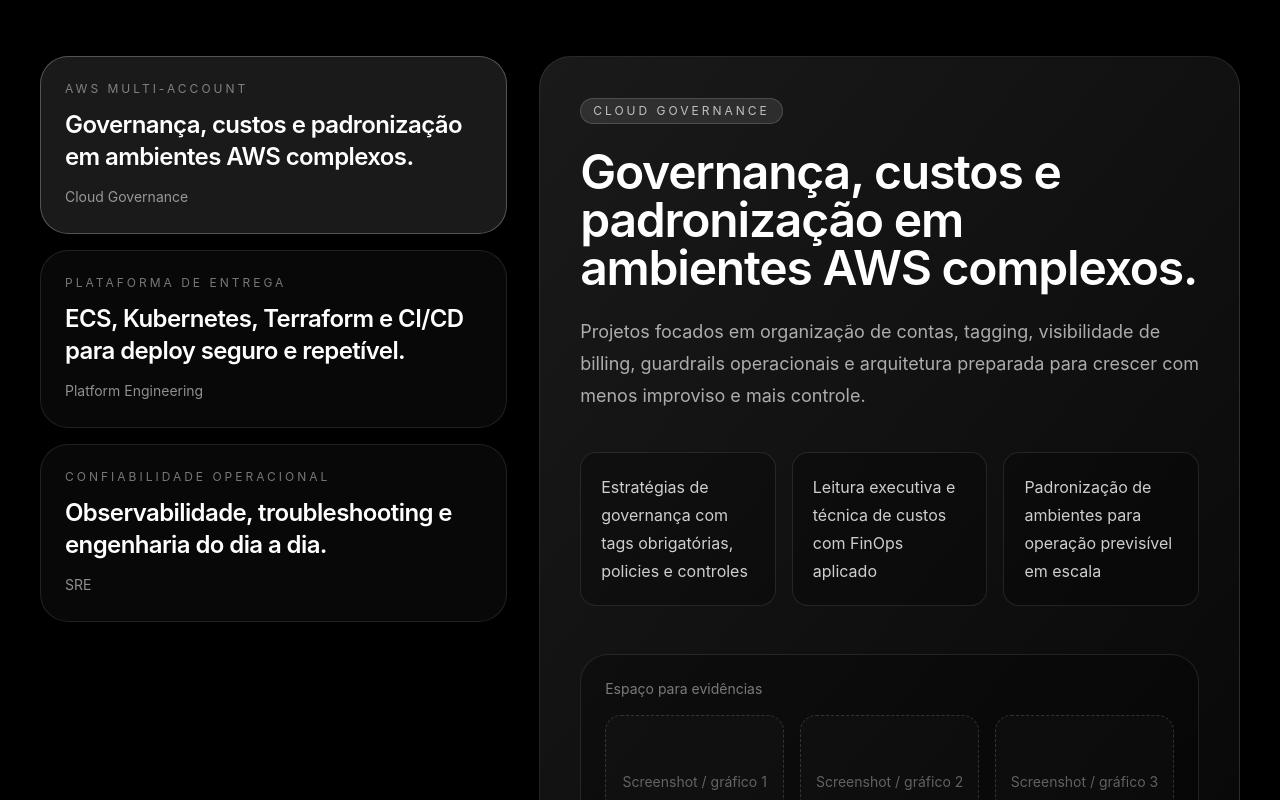
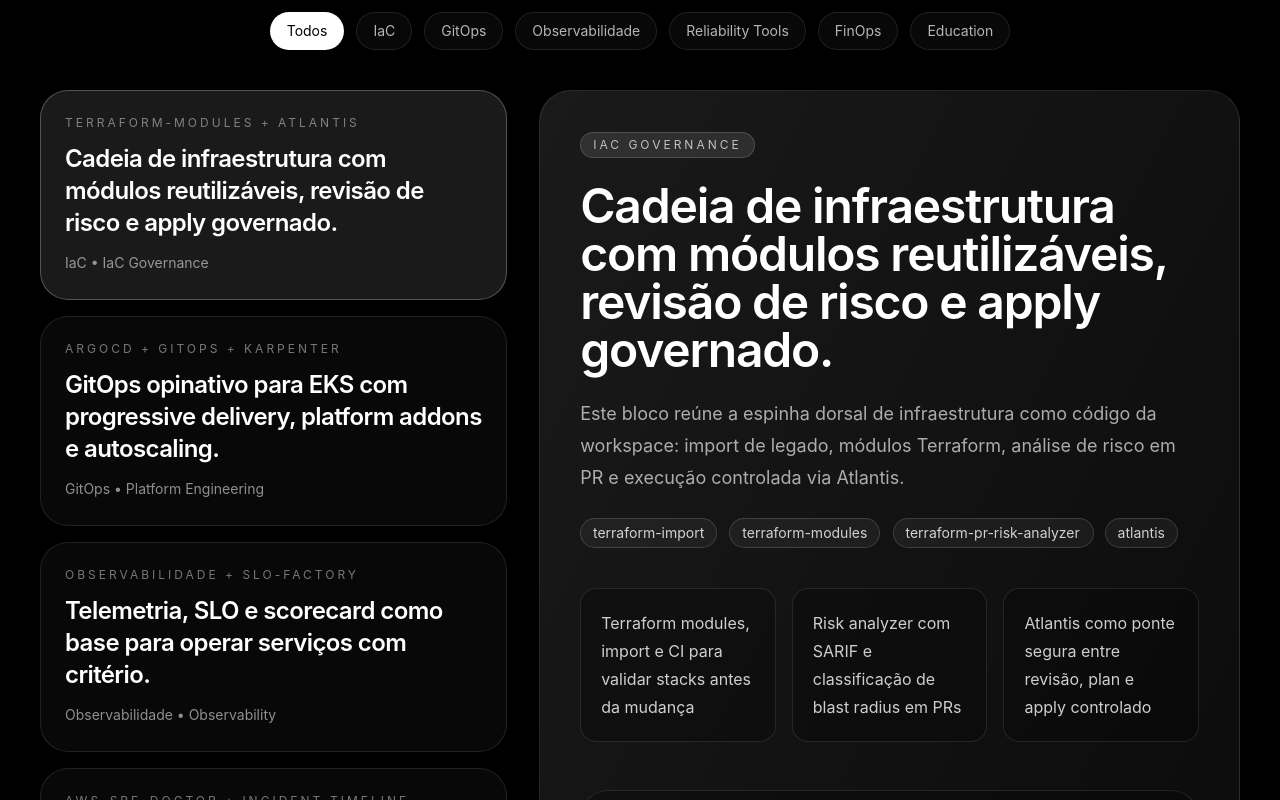
Before and after one commit to tharlesson/portfolio, a React (Vite) app: page / in a window 1280 px wide. Shown: the part 1780-2580 px from the top of the page. Built offline with nearby package versions, Linux system fonts and the light colour scheme; the HTML template or start-up script is replaced by a standard one.

Commit message:
feat: add filterable workspace project catalog (#19)

```diff
--- a/src/App.jsx
+++ b/src/App.jsx
@@ -1,4 +1,4 @@
-import { useMemo, useRef, useState } from "react";
+import { useEffect, useMemo, useRef, useState } from "react";
 import { motion, useScroll, useTransform } from "framer-motion";
 import {
   ArrowRight,
@@ -21,42 +21,92 @@
   { id: "contato", label: "Contato" },
 ];
 
+const projectFilters = ["Todos", "IaC", "GitOps", "Observabilidade", "Reliability Tools", "FinOps", "Education"];
+
 const projects = [
   {
-    eyebrow: "AWS Multi-Account",
-    title: "Governança, custos e padronização em ambientes AWS complexos.",
+    category: "IaC",
+    eyebrow: "terraform-modules + atlantis",
+    title: "Cadeia de infraestrutura com módulos reutilizáveis, revisão de risco e apply governado.",
     description:
-      "Projetos focados em organização de contas, tagging, visibilidade de billing, guardrails operacionais e arquitetura preparada para crescer com menos improviso e mais controle.",
+      "Este bloco reúne a espinha dorsal de infraestrutura como código da workspace: import de legado, módulos Terraform, análise de risco em PR e execução controlada via Atlantis.",
     points: [
-      "Estratégias de governança com tags obrigatórias, policies e controles",
-      "Leitura executiva e técnica de custos com FinOps aplicado",
-      "Padronização de ambientes para operação previsível em escala",
+      "Terraform modules, import e CI para validar stacks antes da mudança",
+      "Risk analyzer com SARIF e classificação de blast radius em PRs",
+      "Atlantis como ponte segura entre revisão, plan e apply controlado",
     ],
-    badge: "Cloud Governance",
+    repos: ["terraform-import", "terraform-modules", "terraform-pr-risk-analyzer", "atlantis"],
+    badge: "IaC Governance",
   },
   {
-    eyebrow: "Plataforma de entrega",
-    title: "ECS, Kubernetes, Terraform e CI/CD para deploy seguro e repetível.",
+    category: "GitOps",
+    eyebrow: "argocd + gitops + karpenter",
+    title: "GitOps opinativo para EKS com progressive delivery, platform addons e autoscaling.",
     description:
-      "Casos reais de construção e evolução de pipelines reutilizáveis, infraestrutura como código e plataformas em ECS e Kubernetes, com integração a RDS, Redis, EFS, ALB, GitOps e automações de rollback.",
+      "A trilha GitOps costura Argo CD, Rollouts, Karpenter e observabilidade para mostrar uma plataforma que entrega aplicações com menos atrito e mais visibilidade operacional.",
     points: [
-      "Terraform modular para múltiplos ambientes",
-      "ECS e Kubernetes com esteiras reutilizáveis de entrega",
-      "Deploy previsível com revisão, rollback e menor risco operacional",
+      "Bootstrap da plataforma, root app e promoção dev -> stage -> prod",
+      "AnalysisTemplate, rollback e upgrade readiness no fluxo de plataforma",
+      "Karpenter e monitoring conectados ao golden path GitOps",
     ],
+    repos: ["argocd", "gitops", "karpenter", "kubernetes-upgrade-readiness-analyzer"],
     badge: "Platform Engineering",
   },
   {
-    eyebrow: "Confiabilidade operacional",
-    title: "Observabilidade, troubleshooting e engenharia do dia a dia.",
+    category: "Observabilidade",
+    eyebrow: "observabilidade + slo-factory",
+    title: "Telemetria, SLO e scorecard como base para operar serviços com critério.",
     description:
-      "Uma vitrine de experiências reais em SRE: análise de incidentes, troubleshooting de Redis, RDS e workloads containerizados, além de melhorias contínuas em monitoramento, operação e resiliência.",
+      "Os bundles de SLO, dashboards e scorecards ajudam a sair da conversa abstrata sobre confiabilidade e chegar em artefatos versionáveis e backlog priorizado.",
     points: [
-      "Redis, RDS e ECS analisados com foco em causa raiz",
-      "Runbooks, métricas, logs e automações operacionais",
-      "Confiabilidade tratada como disciplina, não como superstição de produção",
+      "Dashboards e alertas reutilizáveis para plataforma e workloads",
+      "SLO Factory com AnalysisTemplate para Argo Rollouts",
+      "Platform scorecard com badge, tendência e backlog priorizado",
     ],
-    badge: "SRE",
+    repos: ["observabilidade", "slo-factory", "platform-scorecard"],
+    badge: "Observability",
+  },
+  {
+    category: "Reliability Tools",
+    eyebrow: "aws-sre-doctor + incident-timeline-builder",
+    title: "Tooling operacional para diagnosticar, correlacionar evidências e executar resposta segura.",
+    description:
+      "A família de CLIs operacionais foi construída para incidentes reais: bundles de diagnóstico, timeline, runbooks auditáveis e evidências de DR.",
+    points: [
+      "AWS SRE Doctor com incident bundles portáteis e hipóteses priorizadas",
+      "Timeline builder com fatos confirmados, hipóteses e rascunho de postmortem",
+      "Runbook executor com runners guardados, lock e redaction de segredos",
+    ],
+    repos: ["aws-sre-doctor", "incident-timeline-builder", "runbook-executor", "backup-restore-validator"],
+    badge: "Reliability Operations",
+  },
+  {
+    category: "FinOps",
+    eyebrow: "cloud-cost-waste-finder + secrets-drift-detector",
+    title: "Eficiência operacional com visão de custo, drift e risco de configuração entre ambientes.",
+    description:
+      "Este recorte mostra como custo e confiabilidade andam juntos: desperdício cloud, drift de secrets, score de restore e relatórios acionáveis por owner.",
+    points: [
+      "Snapshot comparison com CSV e recorte por owner/cost center",
+      "Secrets drift com score por ambiente e chaves críticas destacadas",
+      "Readiness de backup ajustada por criticidade do workload",
+    ],
+    repos: ["cloud-cost-waste-finder", "secrets-drift-detector", "backup-restore-validator"],
+    badge: "FinOps + Resilience",
+  },
+  {
+    category: "Education",
+    eyebrow: "portfolio + plano_estudos_sre",
+    title: "Narrativa pública, labs e trilhas para aprender SRE construindo repositórios reais.",
+    description:
+      "A camada de visibilidade conecta os projetos técnicos a uma história coerente de aprendizagem, portfólio e referência para estudos guiados por prática.",
+    points: [
+      "Portfolio organizado por categoria e ecossistema funcional",
+      "Plano de estudos amarrado a labs práticos da própria workspace",
+      "Workspace tools e Jira como camada de enablement e governança",
+    ],
+    repos: ["portfolio", "plano_estudos_sre", "workspace-tools", "jira"],
+    badge: "Education + Enablement",
   },
 ];
 
@@ -194,8 +244,19 @@
 }
 
 export default function PortfolioAppleInspired() {
+  const [activeFilter, setActiveFilter] = useState("Todos");
   const [activeProject, setActiveProject] = useState(0);
-  const currentProject = useMemo(() => projects[activeProject], [activeProject]);
+  const filteredProjects = useMemo(
+    () => (activeFilter === "Todos" ? projects : projects.filter((project) => project.category === activeFilter)),
+    [activeFilter],
+  );
+  useEffect(() => {
+    setActiveProject(0);
+  }, [activeFilter]);
+  const currentProject = useMemo(
+    () => filteredProjects[activeProject] ?? filteredProjects[0] ?? projects[0],
+    [activeProject, filteredProjects],
+  );
   const { scrollYProgress } = useScroll();
   const progressScaleX = useTransform(scrollYProgress, [0, 1], [0, 1]);
 
@@ -367,12 +428,28 @@
           <SectionTitle
             eyebrow="Projetos"
             title="Casos reais transformados em narrativa visual."
-            description="A proposta aqui é mostrar problemas reais resolvidos com engenharia: governança em AWS, plataformas de deploy, confiabilidade operacional e decisões orientadas por impacto técnico e de negócio."
+            description="Aqui o portfólio deixa de ser genérico e passa a espelhar o ecossistema real da workspace, organizado por categoria para mostrar como as peças se conectam."
           />
 
-          <div className="mt-16 grid gap-8 lg:grid-cols-[0.4fr_0.6fr]">
+          <div className="mt-12 flex flex-wrap justify-center gap-3">
+            {projectFilters.map((filter) => (
+              <button
+                key={filter}
+                onClick={() => setActiveFilter(filter)}
+                className={`rounded-full border px-4 py-2 text-sm transition ${
+                  activeFilter === filter
+                    ? "border-white/30 bg-white text-black"
+                    : "border-white/10 bg-white/[0.03] text-white/70 hover:bg-white/[0.08]"
+                }`}
+              >
+                {filter}
+              </button>
+            ))}
+          </div>
+
+          <div className="mt-10 grid gap-8 lg:grid-cols-[0.4fr_0.6fr]">
             <div className="space-y-4">
-              {projects.map((project, index) => (
+              {filteredProjects.map((project, index) => (
                 <motion.button
                   key={project.title}
                   initial={{ opacity: 0, x: -24 }}
@@ -388,7 +465,7 @@
                 >
                   <p className="text-xs uppercase tracking-[0.25em] text-white/45">{project.eyebrow}</p>
                   <h3 className="mt-3 text-2xl font-semibold tracking-tight">{project.title}</h3>
-                  <p className="mt-3 text-sm leading-6 text-white/55">{project.badge}</p>
+                  <p className="mt-3 text-sm leading-6 text-white/55">{project.category} • {project.badge}</p>
                 </motion.button>
               ))}
             </div>
@@ -410,6 +487,12 @@
               </h3>
               <p className="mt-6 max-w-2xl text-lg leading-8 text-white/65">{currentProject.description}</p>
 
+              <div className="mt-6 flex flex-wrap gap-3">
+                {currentProject.repos.map((repo) => (
+                  <Pill key={repo}>{repo}</Pill>
+                ))}
+              </div>
+
               <div className="mt-10 grid gap-4 md:grid-cols-3">
                 {currentProject.points.map((point) => (
                   <div key={point} className="rounded-2xl border border-white/10 bg-black/25 p-5">
@@ -419,14 +502,14 @@
               </div>
 
               <div className="mt-12 rounded-[1.75rem] border border-white/10 bg-black/25 p-6">
-                <p className="text-sm text-white/45">Espaço para evidências</p>
+                <p className="text-sm text-white/45">Evidências e próximos artefatos</p>
                 <div className="mt-4 grid gap-4 md:grid-cols-3">
-                  {[1, 2, 3].map((item) => (
+                  {["screenshots", "diagramas", "artefatos html/json"].map((item) => (
                     <div
                       key={item}
                       className="flex aspect-[4/3] items-center justify-center rounded-2xl border border-dashed border-white/15 bg-white/[0.02] text-sm text-white/35"
                     >
-                      Screenshot / gráfico {item}
+                      {item}
                     </div>
                   ))}
                 </div>
```
Also changed, not shown: 1 other file (tests, documents, lock files or other folders).
